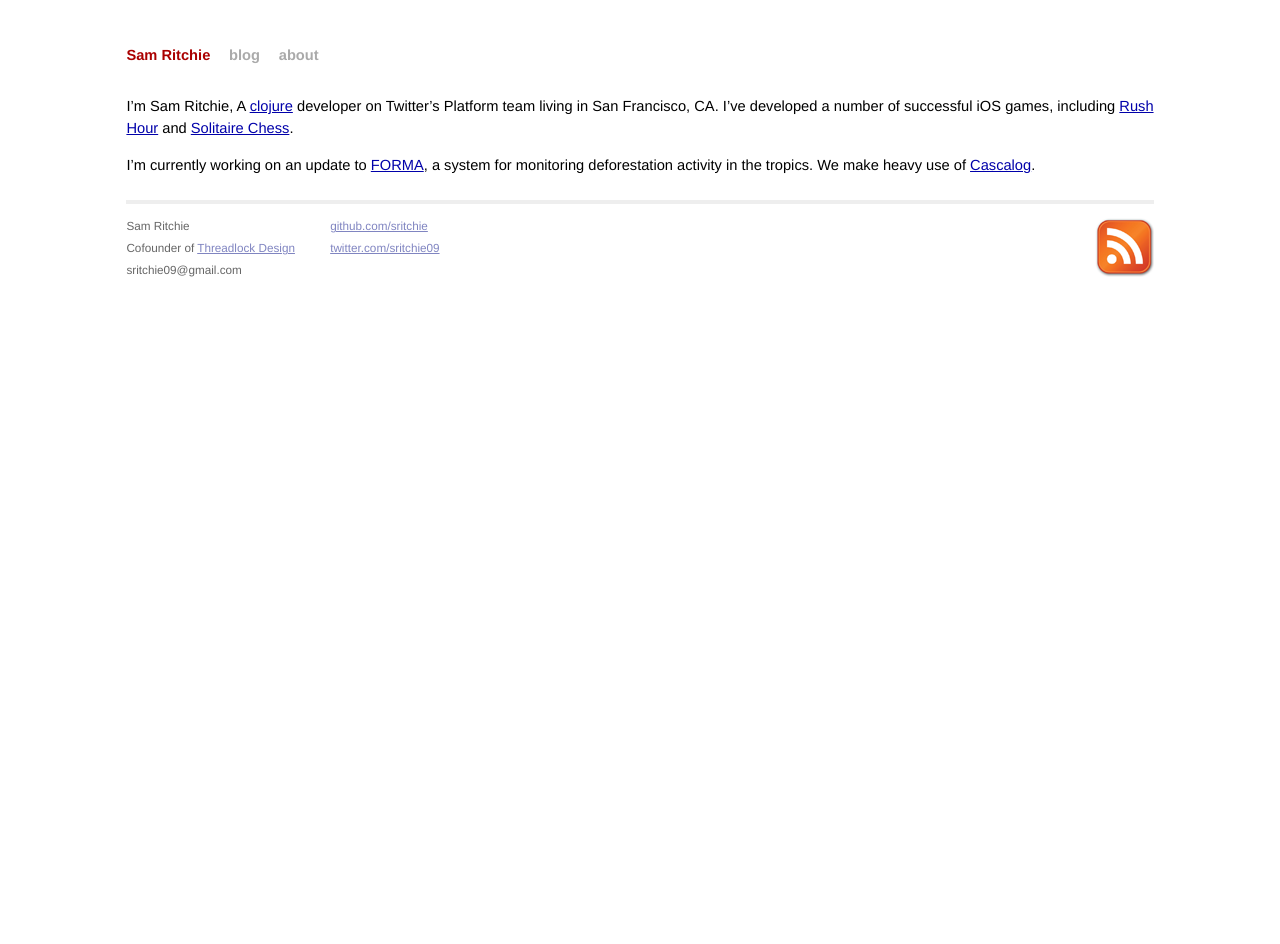
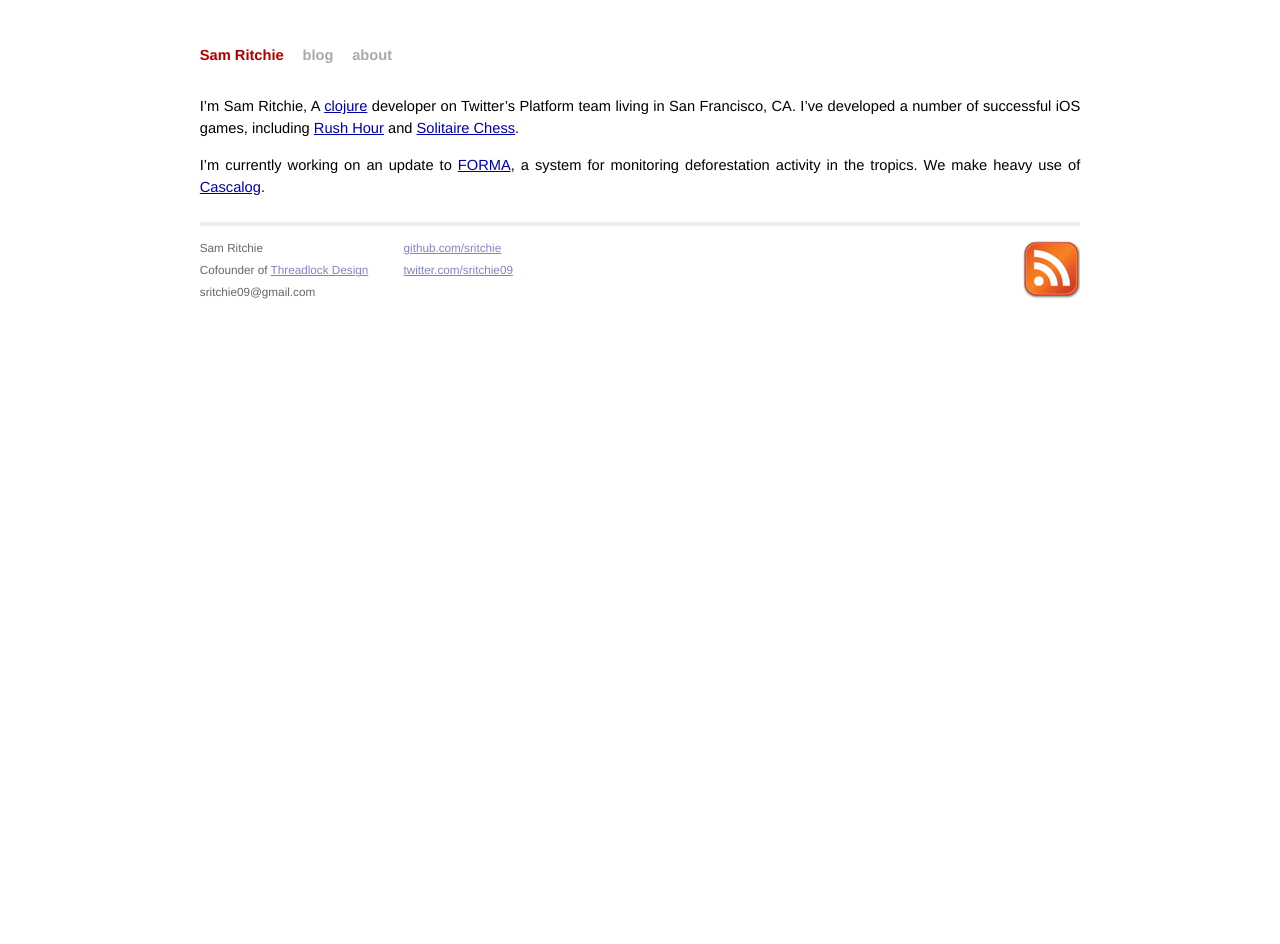
Before and after one commit to sritchie/sritchie.github.io, a Jekyll site: the page built from about.md, in a window 1280 px wide. Built offline with Jekyll 4.4.1, drawn with Linux system fonts in a browser that asks for light colours; Markdown is read by kramdown in place of the engine named in the settings.

Commit message:
Slightly less width.

```diff
--- a/css/screen.css
+++ b/css/screen.css
@@ -101,7 +101,7 @@
 .site {
   font-size: 110%;
   text-align: justify;
-  width: 70em;
+  width: 60em;
   margin: 3em auto 2em auto;
   line-height: 1.5em;
 }
```
